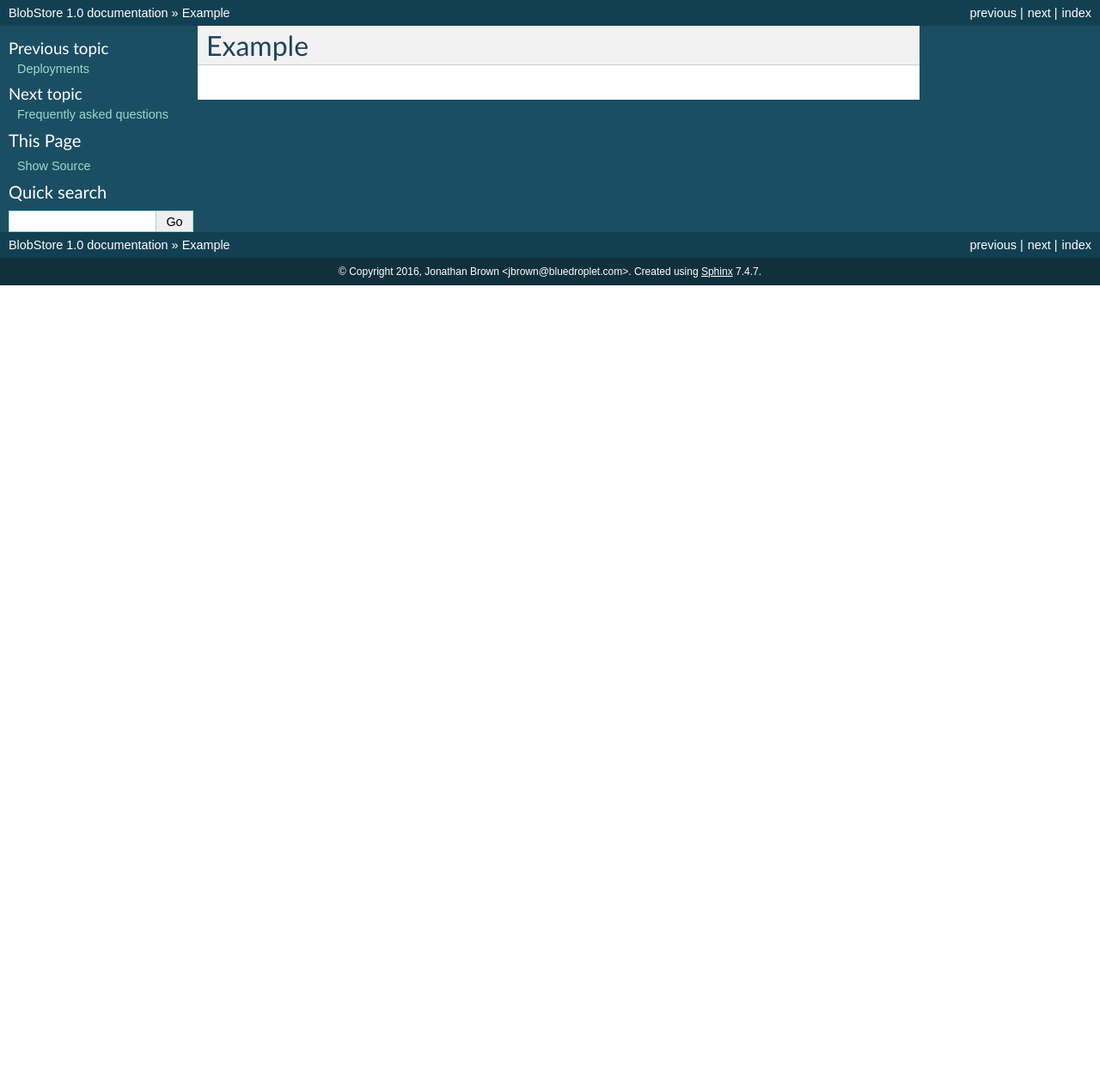
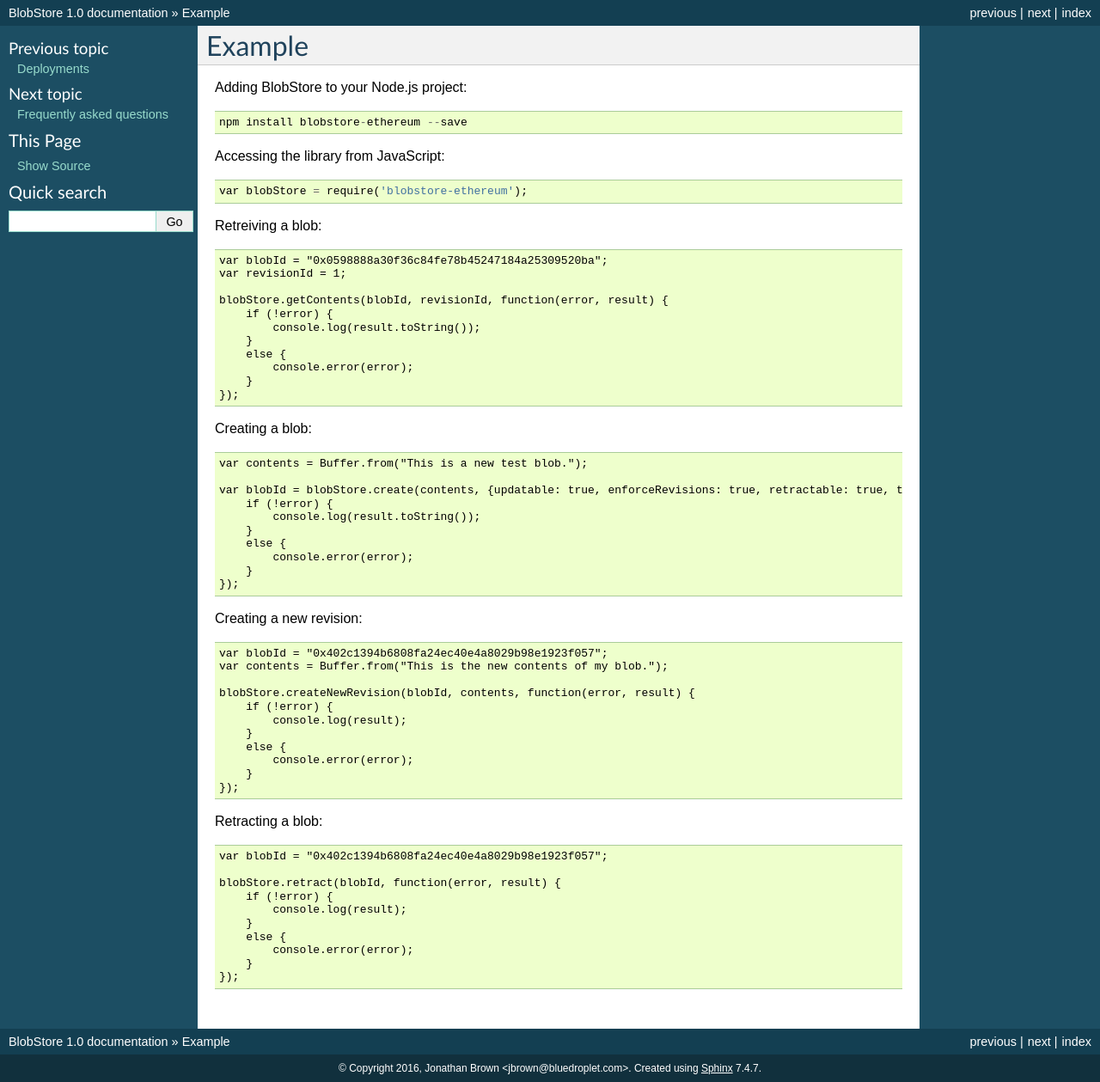
Before and after one commit to acuity-network/mix-item-store, a Sphinx documentation site: the page built from docs/example.rst, in a window 1280 px wide. Shown: the whole page at 86% size. Built offline with Sphinx 7.4.7, drawn with Linux system fonts in a browser that asks for light colours; before the commit the page ends 900 px from its top, so only the background shows below that.

Commit message:
Add examples.

```diff
--- a/docs/example.rst
+++ b/docs/example.rst
@@ -3,3 +3,65 @@
 #######
 Example
 #######
+
+Adding BlobStore to your Node.js project::
+
+    npm install blobstore-ethereum --save
+
+Accessing the library from JavaScript::
+
+    var blobStore = require('blobstore-ethereum');
+
+Retreiving a blob::
+
+    var blobId = "0x0598888a30f36c84fe78b45247184a25309520ba";
+    var revisionId = 1;
+
+    blobStore.getContents(blobId, revisionId, function(error, result) {
+        if (!error) {
+            console.log(result.toString());
+        }
+        else {
+            console.error(error);
+        }
+    });
+
+Creating a blob::
+
+    var contents = Buffer.from("This is a new test blob.");
+
+    var blobId = blobStore.create(contents, {updatable: true, enforceRevisions: true, retractable: true, transferable: false}, function(error, result) {
+        if (!error) {
+            console.log(result.toString());
+        }
+        else {
+            console.error(error);
+        }
+    });
+
+Creating a new revision::
+
+    var blobId = "0x402c1394b6808fa24ec40e4a8029b98e1923f057";
+    var contents = Buffer.from("This is the new contents of my blob.");
+
+    blobStore.createNewRevision(blobId, contents, function(error, result) {
+        if (!error) {
+            console.log(result);
+        }
+        else {
+            console.error(error);
+        }
+    });
+
+Retracting a blob::
+
+    var blobId = "0x402c1394b6808fa24ec40e4a8029b98e1923f057";
+
+    blobStore.retract(blobId, function(error, result) {
+        if (!error) {
+            console.log(result);
+        }
+        else {
+            console.error(error);
+        }
+    });
```
